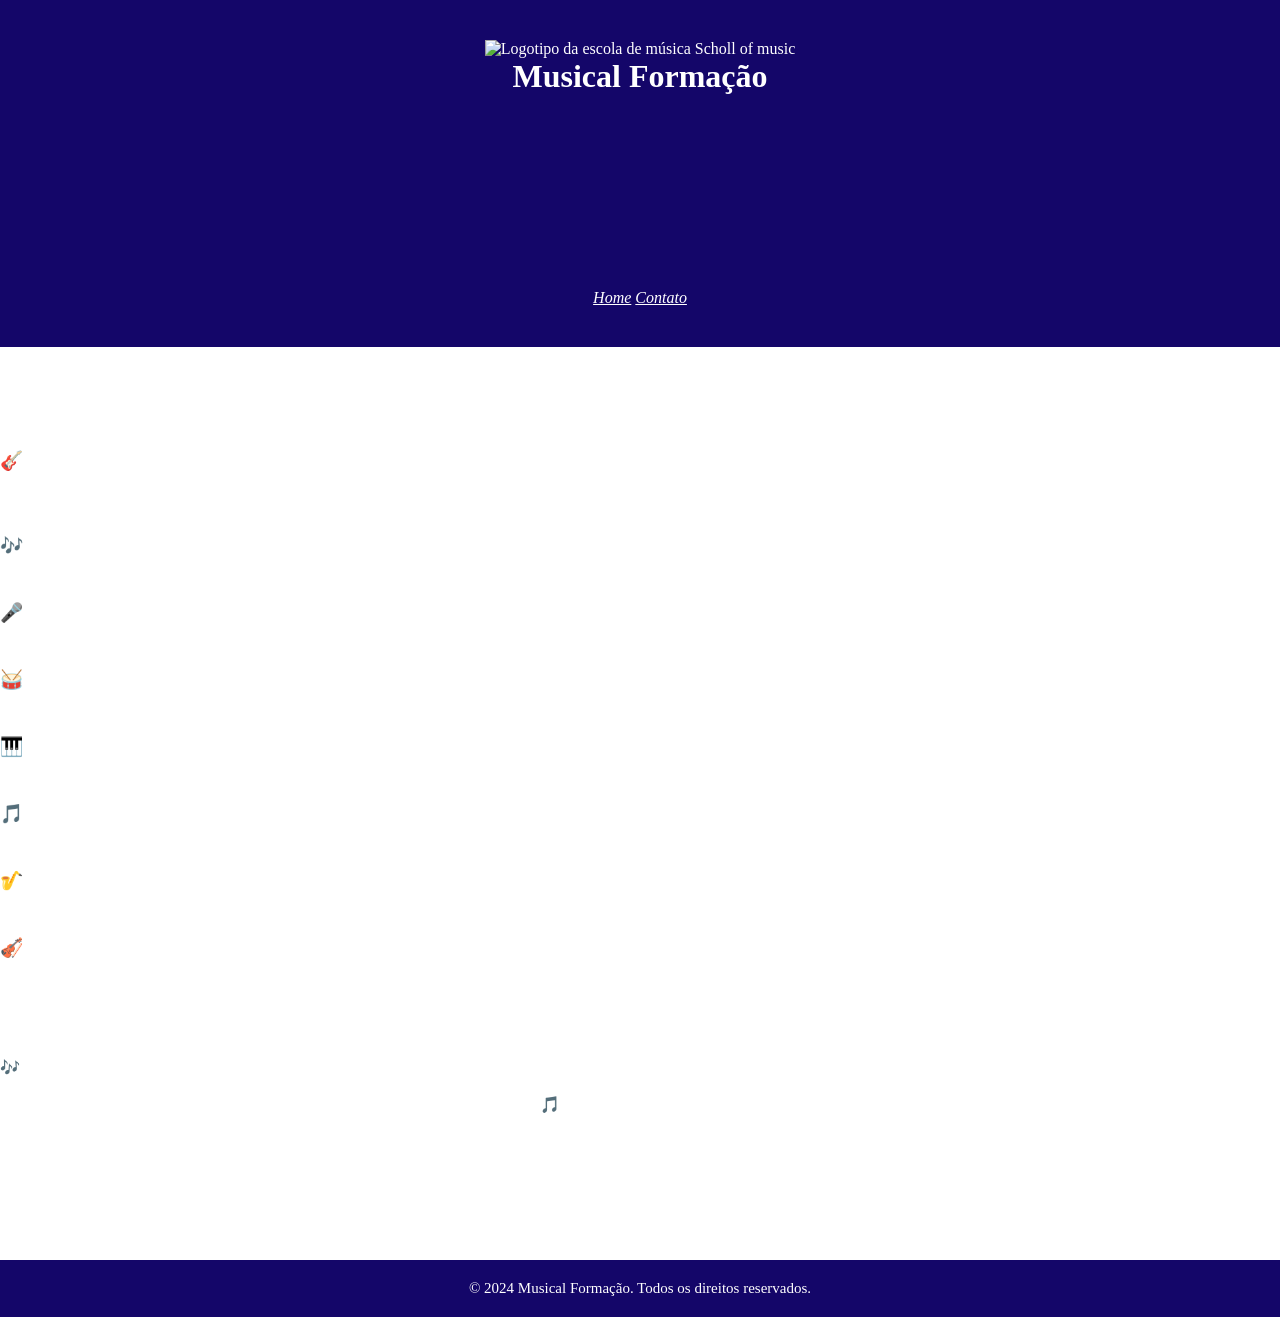
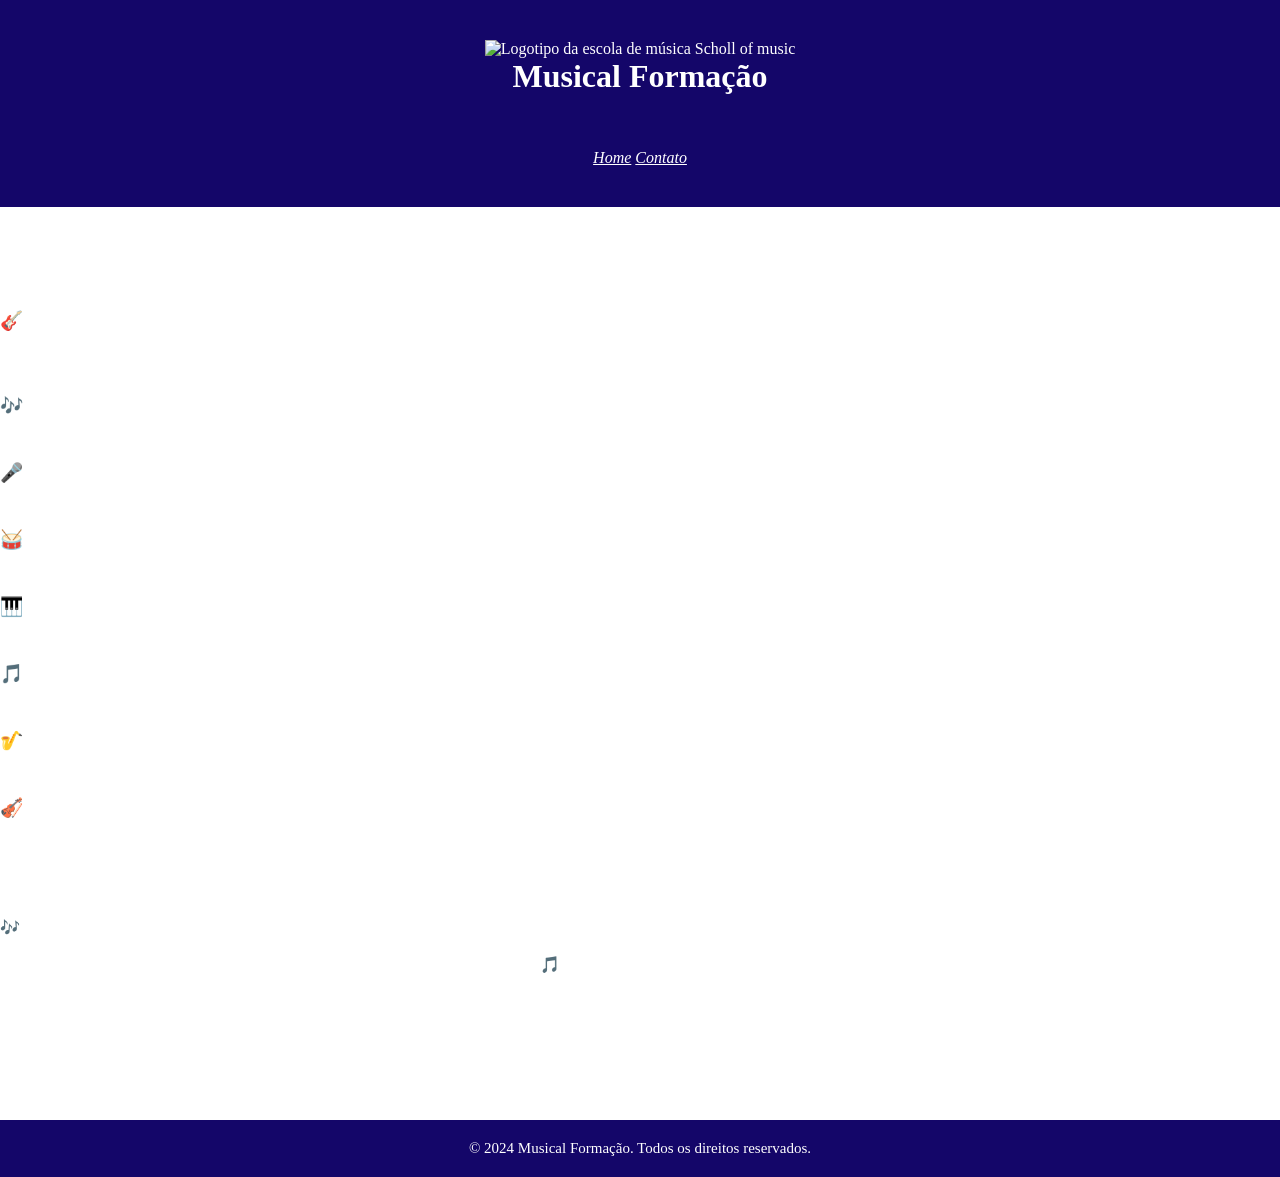

alteraçoes

--- a/style.css
+++ b/style.css
@@ -10,7 +10,7 @@ body {
 }
 
 .header-primario {
-    background-color: #140669;
+    background: #140669 url(assets/fundo_azul.png) top center no-repeat;
     height: auto;
     display: flex;
     flex-direction: column;
@@ -20,15 +20,15 @@ body {
     padding: 40px;
 }
 
-.guitarra2{
+.guitarra_22{
     position: absolute;
-    top: 16%;
-    left: 51.5%;
+    top: 45%;
+    left: 51%;
     transform: translate(-50%, -50%); /* centraliza */
     width: 100%; /* ajusta tamanho */
-    opacity: 0.40; /* quase invisível */    
+    opacity: 0.10; /* quase invisível */    
     z-index: 0; /* fica atrás de tudo */
-    height: 65%;
+    height: 70%;
 }
 
 .header-primario  .logo {
@@ -39,7 +39,7 @@ body {
 .header-primario div {
     display: flex;
     flex-direction: column;
-    margin-top: 200px;
+    margin-top: 20px;
     gap: 1rem;
     align-items: center; 
 }
@@ -47,21 +47,18 @@ body {
 .header-primario div h1 {
     font-size: 20px;
     text-align: center;  
-   font-family: 'Playfair Display', serif;
-     font-weight: 700;
+   font-family: lora, sans-serif;
 }
 
 .header-primario div .p1 {
      text-align: center;
      font-size: 15px;
-     font-family: 'Inter', sans-serif;
+     font-family: lora, sans-serif;
      line-height: 20px;
-     font-weight: 400;
-
 }
 
 .header-primario div a {
-    background-color:#000428;
+    background-color:#11BB19;
     border-radius: 10px;
     transition: all 0.5s;
     width: 290px;
@@ -84,7 +81,7 @@ body {
 }
 
 .header-primario div a:hover {
-    background-color: #01041e;
+    background-color: #44AB45;
 }
 
 main {
@@ -119,16 +116,6 @@ main .sessao-inicial p {
 main .sessao-inicial p .strong-1 {
     color: #143246;
 }
-
-/* main .sessao-NaoAprendaSozinho video {
-    width: 100%;
-    max-width: 700px;
-    height: 400px;
-     margin-top: 30px;
-      background-color: #000000;
-      border: 1px solid #1b394b;
-      border-radius: 14px;
-} */
 
 main .sessao-NaoAprendaSozinho {
     background: #100454;
@@ -234,75 +221,22 @@ main .sessao-cursos ul a:hover {
 /* imagem ocupando o card inteiro */
 main .sessao-cursos ul a img {
     position: absolute;
-
     width: 200%;
     height: 200%;
-
     object-fit: contain;
-
     opacity: 0.30;
-
     z-index: 0;
 }
 
 /* texto acima da imagem */
 main .sessao-cursos ul a li {
     list-style: none;
-
     z-index: 1;
-
     font-size: 28px;
     font-family: 'Courier New', Courier, monospace;
-
     color: white;
-
     text-shadow: 2px 2px 4px rgba(0,0,0,0.5);
 }
-/* main .sessao-cursos ul a img{
-    width: 120px;
-    height: 60px;
-    margin-top: -10px;
-} */
-
-main .sessao-cursos p {
-    text-align: center;
-    padding: 10px;
-    line-height: 25px;
-    font-size: 15px;
-    font-family: 'Inter', sans-serif;
-}
-
-/* main .alunos-apresentacao {
-    background: url(assets/azul5.jpg) no-repeat center center/cover;
-    height: auto;
-    padding: 29px;
-    display: flex;
-    flex-direction: column;
-    align-items: center;
-}
-
-main .alunos-apresentacao h2 {
-    font-size: 2.2rem;
-    text-align: center;
-   color: #fbff00;
-    font-family: "Patrick Hand", cursive;
-    padding: 10px;
-    margin-top: 10px;
-}
-
-main .alunos-apresentacao div {
-    display: flex;
-    flex-direction: column;
-}
-
-main .alunos-apresentacao  iframe {
-    width: 100%;
-    max-width: 330px;
-    height: 282px;
-    margin-top: 30px;
-    border-radius: 14px;
-    border: #1b394b solid 1px;
-} */
 
 main .venhaNosConhecer {
     display: flex;
@@ -357,7 +291,7 @@ main .venhaNosConhecer .agendar button {
     color: #E0E0E0;
     font-size: 1.10rem;
     font-weight: bolder;
-    font-family: monospace;
+    font-family: 'Lucida Sans', 'Lucida Sans Regular', 'Lucida Grande', 'Lucida Sans Unicode', Geneva, Verdana, sans-serif;
     cursor: pointer;
 }
 
@@ -419,8 +353,12 @@ footer p {
 /* dispostivo com telas maiores */
 @media (min-width: 801px) {
 
+    .header-primario  .logo {
+        width: 180px;
+}
+
     .header-primario div {
-        margin-top: 180px;
+        margin-top: 40px;
     }
     .header-primario div h1 {
         font-size: 23px;     
